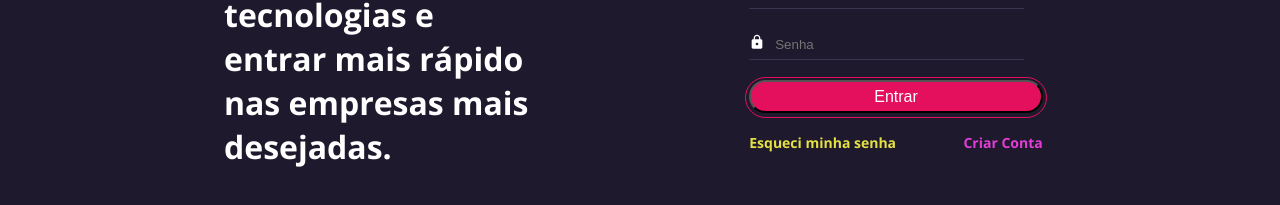
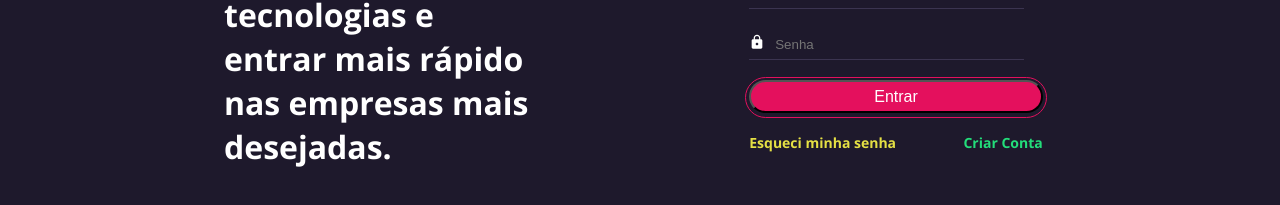
Before and after one commit to JoonMarion/clone-dio-platform, a React (Create React App) app: page /login in a window 1280 px wide. Shown: the part 373-578 px from the top of the page. Built offline with nearby package versions, Linux system fonts and the light colour scheme.

Commit message:
fix: link for registration

```diff
--- a/src/pages/login/index.tsx
+++ b/src/pages/login/index.tsx
@@ -82,7 +82,7 @@ const Login = () => {
                         </form>
                         <Row>
                             <EsqueciText>Esqueci minha senha</EsqueciText>
-                            <CriarText>Criar Conta</CriarText>
+                            <CriarText href="/register">Criar Conta</CriarText>
                         </Row>
                     </Wrapper>
                 </Column>
--- a/src/pages/login/styles.ts
+++ b/src/pages/login/styles.ts
@@ -74,12 +74,17 @@ export const EsqueciText = styled.p`
     color: #e5e044;
 `;
 
-export const CriarText = styled.p`
+export const CriarText = styled.a`
     font-family: 'Open Sans';
     font-style: normal;
     font-weight: 700;
     font-size: 14px;
 
+    text-decoration: none;
     line-height: 19px;
-    color: #e23dd7;
+    color: #23dd7a;
+
+    &:hover {
+        opacity: 0.7;
+    }
 `;
```
